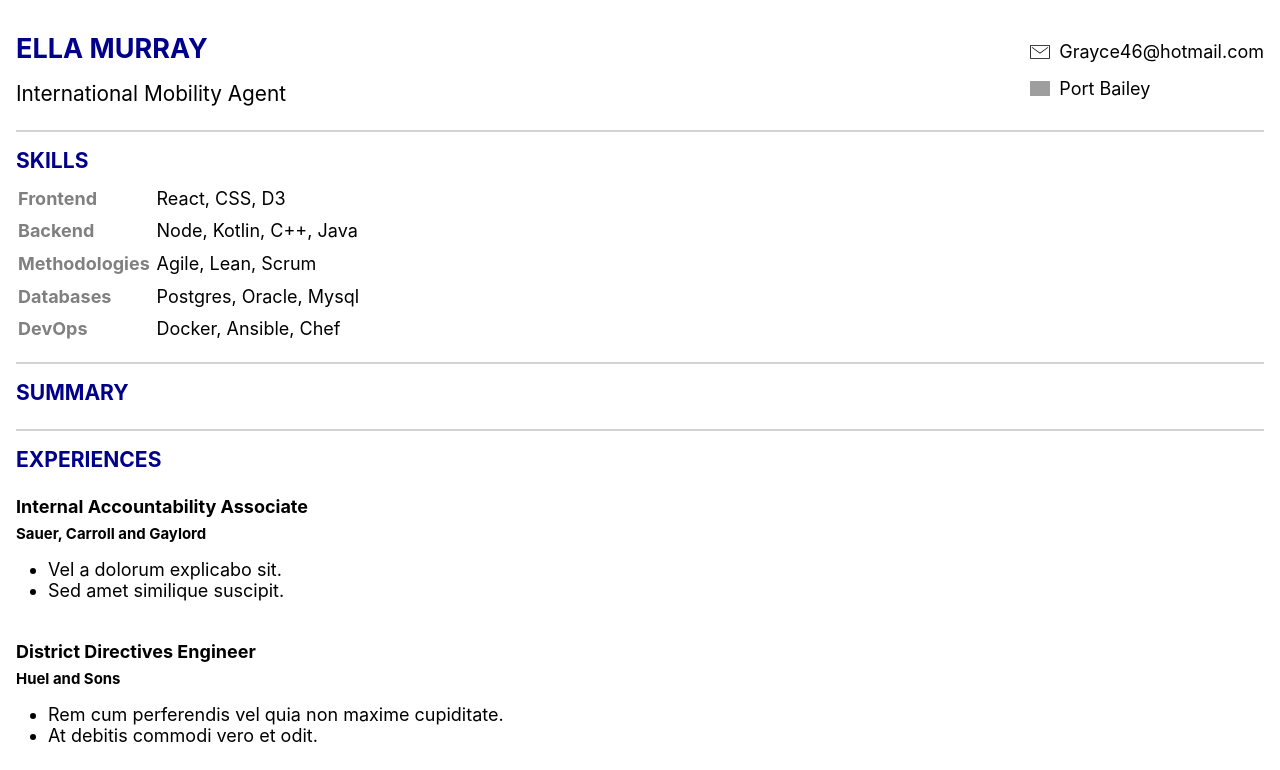
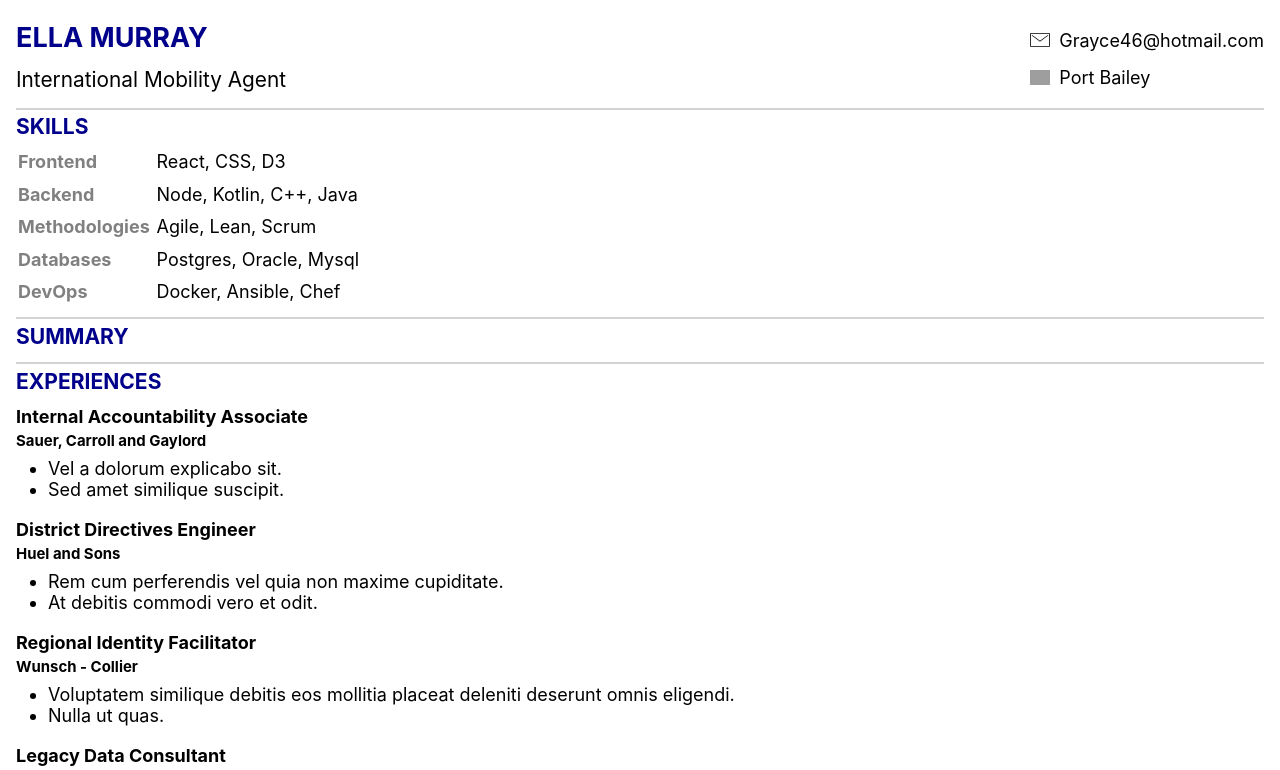
Before and after one commit to FredericHeem/cvtemplate, a React (Create React App) app: page / in a window 1280 px wide. Shown: the top 770 px of the page. Built offline with nearby package versions, Linux system fonts and the light colour scheme; grey boxes are pictures that could not be loaded.

Commit message:
less padding

```diff
--- a/src/App.js
+++ b/src/App.js
@@ -96,7 +96,7 @@
 const Experience = ({ experience }) => (
   <div
     css={css`
-      padding: 1rem 0;
+      padding: 0.5rem 0;
     `}
   >
     <h4>{experience.jobTitle}</h4>
@@ -185,22 +185,22 @@
           padding: 0;
         }
         section {
-          padding:1rem 0 1rem 0;
+          padding:0.3rem 0 0.5rem 0;
           border-bottom: 2px solid lightgray;
         }
         h1,
         h2,
         h3 {
-          padding-bottom: 0.5rem;
+          padding-bottom: 0.3rem;
           color: darkblue;
           text-transform: uppercase;
         }
         h4,
         h5 {
-          padding-bottom: 0.5rem;
+          padding-bottom: 0.3rem;
         }
         ul {
-          padding: 0.5rem 2rem;
+          padding: 0.2rem 2rem;
         }
       `}
     >
```
